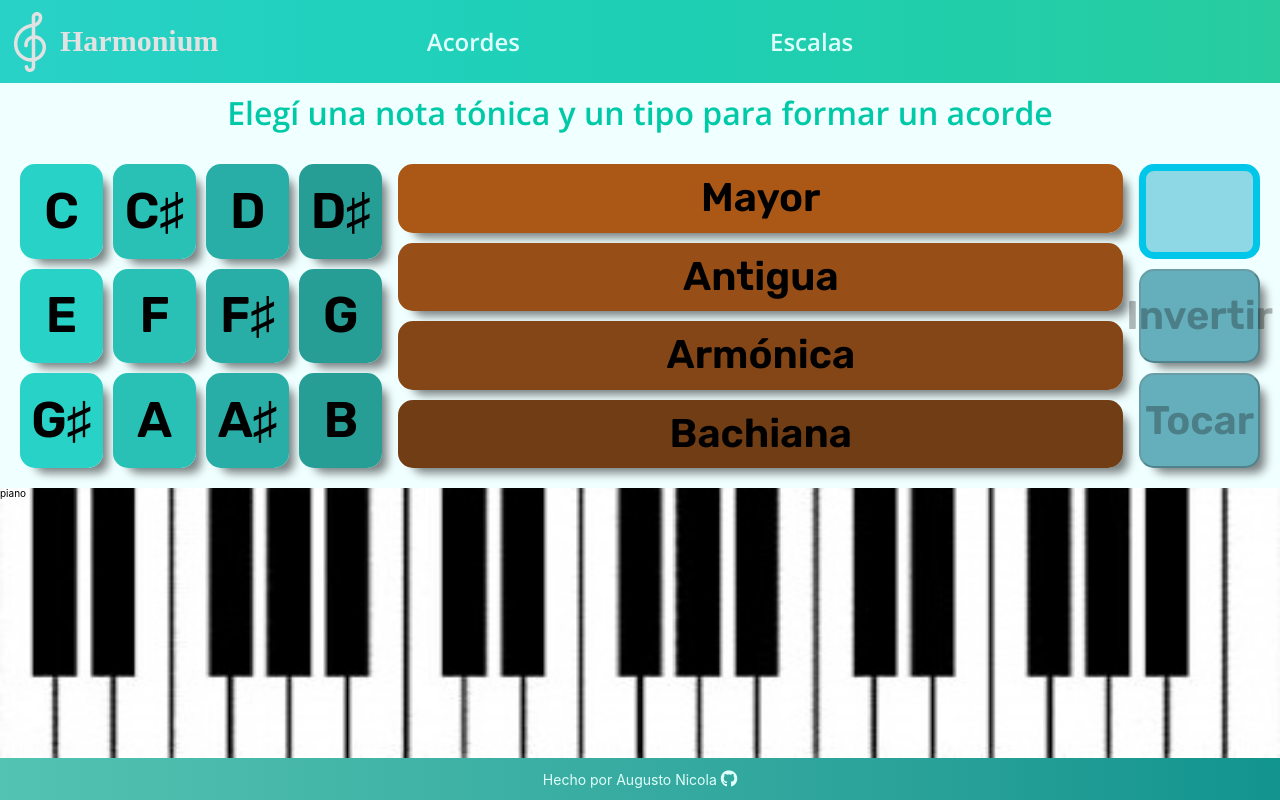
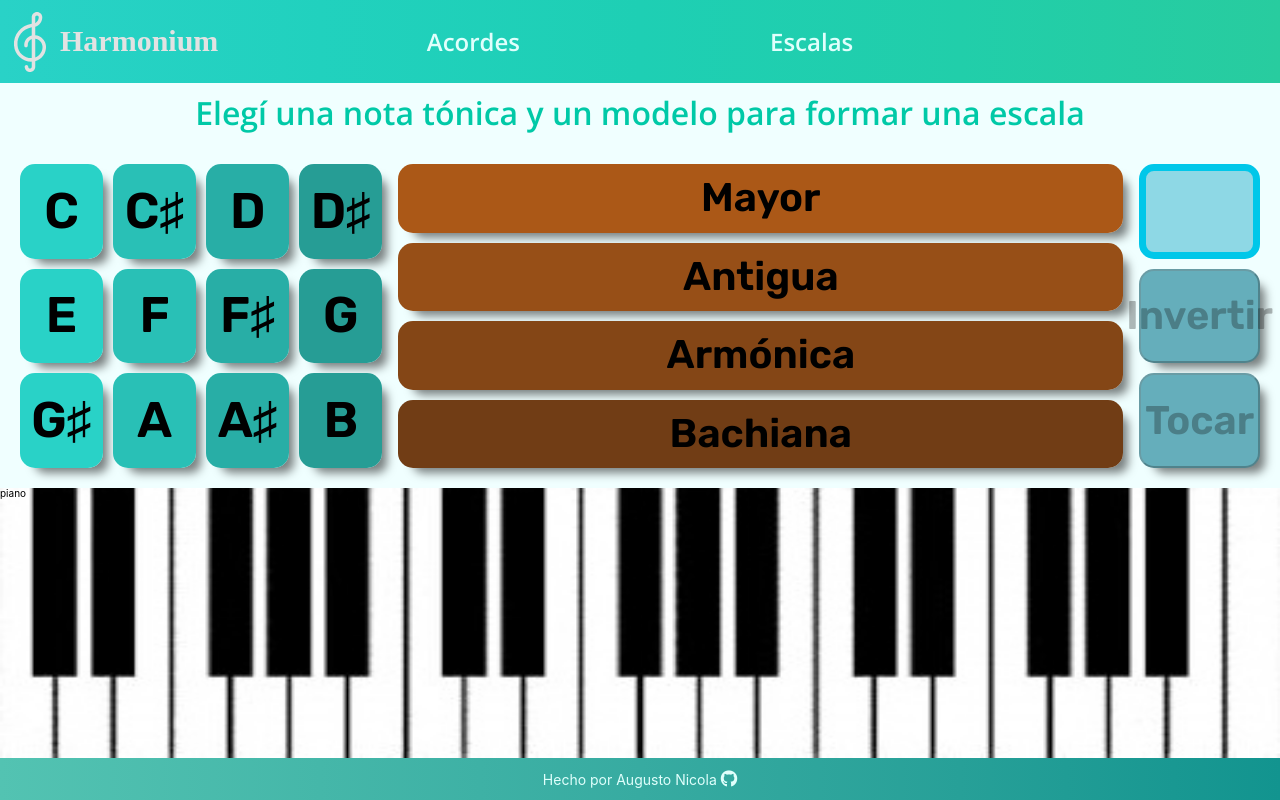
Before and after one commit to AugustoNicola/Harmonium, a React (Create React App) app in the folder app/: page /escalas in a window 1280 px wide. Built offline with nearby package versions, Linux system fonts and the light colour scheme; the HTML template or start-up script is replaced by a standard one; a web font is replaced by a local one.

Commit message:
:art: Encabezado dinámico de selectores

```diff
--- a/app/src/App.js
+++ b/app/src/App.js
@@ -3,6 +3,7 @@ import {BrowserRouter as Router, Switch, Route} from "react-router-dom";
 
 import Header from "./Componentes/Header/Header";
 import Inicio from "./Componentes/Inicio/Inicio";
+import Encabezado from "./Componentes/Encabezado/Encabezado";
 import Notas from "./Componentes/Notas/Notas";
 import Acordes from "./Componentes/Acordes/Acordes";
 import Escalas from "./Componentes/Escalas/Escalas";
@@ -31,8 +32,8 @@ const App = () => {
 
 						<Route exact path={["/acordes", "/escalas"]}>
 							<div className="main-selectores">
-								<h1>Elegí una nota tónica y un tipo para formar un acorde</h1>
-								<div className="contenedor-selectores">
+								<Encabezado />
+								<div className="contenedor-selectores" data-transicion style={{animationDelay: "0.4s"}}>
 									<Notas notaSeleccionada={nota[0]} setNota={nota[1]} />
 
 									<Switch>
--- /dev/null
+++ b/app/src/Componentes/Encabezado/Encabezado.jsx
@@ -0,0 +1,14 @@
+import React from 'react';
+import { useLocation } from 'react-router';
+
+const Encabezado = () => {
+	const texto = useLocation().pathname === "/acordes" ?
+	"Elegí una nota tónica y una especie para formar un acorde" :
+	"Elegí una nota tónica y un modelo para formar una escala";
+
+	return (
+		<h1 data-transicion style={{animationDelay: "0.2s"}}>{texto}</h1>
+	)
+}
+
+export default Encabezado;
```
